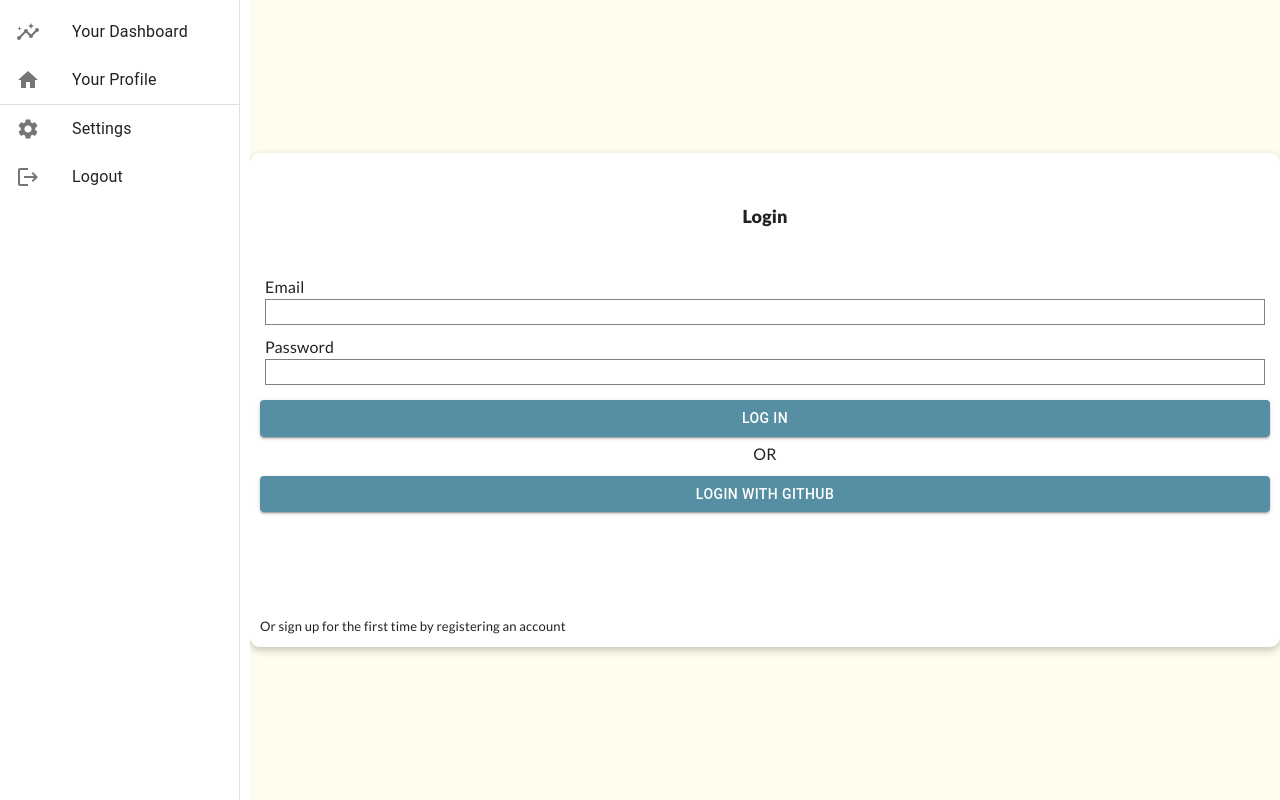
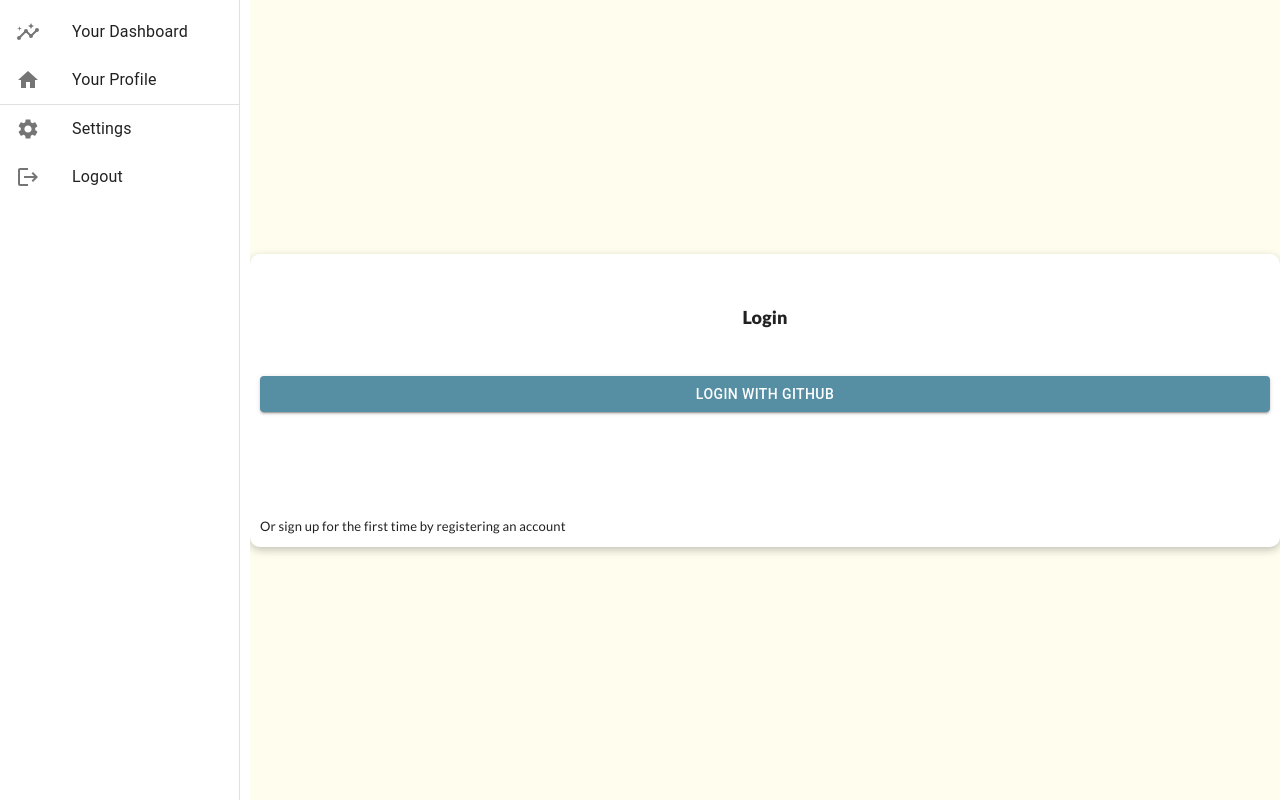
Before and after one commit to MariaIgonina/OnTrack, a React (Vite) app in the folder client/: page / in a window 1280 px wide. Built offline with nearby package versions, Linux system fonts and the light colour scheme.

Commit message:
refactored-login

```diff
--- /dev/null
+++ b/client/src/Components/GithubBtn.tsx
@@ -0,0 +1,28 @@
+import React, { useEffect, useState } from "react";
+import Button from "@mui/material/Button";
+
+const CLIENT_ID = "Iv1.0f2124a7d7aa9dee";
+
+type GithubBtnProps = {
+  text: string;
+};
+
+export default function GithubBtn({ text }: GithubBtnProps) {
+  function loginWithGitHub() {
+    window.location.assign(
+      "https://github.com/login/oauth/authorize?client_id=" + CLIENT_ID
+    );
+  }
+
+  return (
+    <Button
+      onClick={loginWithGitHub}
+      sx={{ backgroundColor: "#568EA3", margin: "5px" }}
+      variant="contained"
+      className="btn"
+      type="submit"
+    >
+      {text}
+    </Button>
+  );
+}
--- a/client/src/Components/RegisterModal.tsx
+++ b/client/src/Components/RegisterModal.tsx
@@ -1,13 +1,18 @@
-import React, { useEffect, useState } from "react";
+import React, { useState } from "react";
 import "./RegisterModal.css";
-import Button from "@mui/material/Button";
 import { useDispatch } from "react-redux";
 import { AppDispatch } from "../store/store";
 import { createRecruiter } from "../store/recruiterSlice";
 import { Recruiter, Applicant } from "../Interfaces";
 import { createApplicant } from "../store/applicantSlice";
+import GithubBtn from "./GithubBtn";
 
-export default function RegisterModal({ isOpen, setOpen }) {
+type RegisterModalProps = {
+  isOpen: boolean;
+  setOpen: (value: boolean) => void;
+};
+
+export default function RegisterModal({ isOpen, setOpen }: RegisterModalProps) {
   const [isUser, setisUser] = useState(false);
   const [isRecruiter, setisRecruiter] = useState(true);
 
@@ -90,7 +95,7 @@ export default function RegisterModal({ isOpen, setOpen }) {
     <div className="modal">
       <div className="modal-content">
         <form onSubmit={handleSubmit}>
-          <div className="textinput">
+          {/* <div className="textinput">
             <label className="label" htmlFor="email">
               Email
             </label>
@@ -107,7 +112,7 @@ export default function RegisterModal({ isOpen, setOpen }) {
               type="password"
               onChange={handleInputChange}
             ></input>
-          </div>
+          </div> */}
 
           <div className="checkbox">
             <input
@@ -136,14 +141,15 @@ export default function RegisterModal({ isOpen, setOpen }) {
             />
             <label htmlFor="recruiter">Recruiter</label>
           </div>
-          <Button
+          {/* <Button
             sx={{ backgroundColor: "#568ea3" }}
             variant="contained"
             className="btn"
             type="submit"
           >
             SIGN UP
-          </Button>
+          </Button> */}
+          <GithubBtn text={"Sign-up with Github"}></GithubBtn>
         </form>
       </div>
     </div>
--- a/client/src/Pages/LoginPage.tsx
+++ b/client/src/Pages/LoginPage.tsx
@@ -6,10 +6,10 @@ import { AppDispatch } from "../store/store";
 import "./Login.css";
 import { createApplicant } from "../store/applicantSlice";
 import { Applicant } from "../Interfaces";
-
-const CLIENT_ID = "Iv1.0f2124a7d7aa9dee";
+import GithubBtn from "../Components/GithubBtn";
 
 const LoginPage = () => {
+  const text = "Login with Github";
   const dispatch = useDispatch<AppDispatch>();
   const [render, setReRender] = useState(false);
   const [isOpen, setOpen] = useState(false);
@@ -18,49 +18,17 @@ const LoginPage = () => {
     setOpen(!isOpen);
   }
 
-  function loginWithGitHub() {
-    window.location.assign(
-      "https://github.com/login/oauth/authorize?client_id=" + CLIENT_ID
-    );
-  }
+  const queryString = window.location.search;
+  const urlParams = new URLSearchParams(queryString);
+  const codeParam = urlParams.get("code");
 
   function logoutFromGithub() {
     localStorage.removeItem("accessToken");
     setReRender(!render);
   }
 
-  useEffect(() => {
-    const queryString = window.location.search;
-    const urlParams = new URLSearchParams(queryString);
-    const codeParam = urlParams.get("code");
-    console.log(codeParam);
-
-    if (codeParam && localStorage.getItem("accessToken") === null) {
-      //this should got in API service file
-      async function getAccessToken() {
-        try {
-          await fetch(
-            "http://localhost:3000/getAccessToken?code=" + codeParam,
-            {
-              method: "GET",
-            }
-          )
-            .then((data) => {
-              return data.json();
-            })
-            .then(async (data) => {
-              console.log("data", data);
-              const userInfo = await fetch(
-                "http://localhost:3000/getUserData",
-                {
-                  headers: {
-                    Authorization: "Bearer " + data.access_token,
-                  },
-                }
-              ).then((data) => data.json());
   function extractUserData(userInfo: any) {
-                const { avatar_url, bio, email, html_url, node_id, name } =
-                  userInfo;
+    const { avatar_url, bio, email, html_url, node_id, name } = userInfo;
     return {
       picture: avatar_url,
       about: bio,
@@ -70,8 +38,23 @@ const LoginPage = () => {
       name,
     };
   }
+
+  async function getAccessToken() {
+    try {
+      await fetch("http://localhost:3000/getAccessToken?code=" + codeParam, {
+        method: "GET",
+      })
+        .then((data) => {
+          return data.json();
+        })
+        .then(async (data) => {
+          const userInfo = await fetch("http://localhost:3000/getUserData", {
+            headers: {
+              Method: "GET",
+              Authorization: "Bearer " + data.access_token,
+            },
+          }).then((data) => data.json());
           const newUser: Applicant = extractUserData(userInfo);
-              console.log(extractUserData(userInfo));
           dispatch(createApplicant(newUser));
           if (data.access_token) {
             localStorage.setItem("accessToken", data.access_token);
@@ -82,6 +65,9 @@ const LoginPage = () => {
       console.log("error", e);
     }
   }
+
+  useEffect(() => {
+    if (codeParam && localStorage.getItem("accessToken") === null) {
       getAccessToken();
     }
   }, []);
@@ -95,7 +81,7 @@ const LoginPage = () => {
             <>
               <h3 className="loggedin">You are logged in!</h3>
               <Button
-                sx={{ backgroundColor: "#568ea3" }}
+                sx={{ backgroundColor: "#568EA3" }}
                 variant="contained"
                 className="btn"
                 type="submit"
@@ -106,7 +92,7 @@ const LoginPage = () => {
             </>
           ) : (
             <>
-              <div className="textinput">
+              {/* <div className="textinput">
                 <label className="label" htmlFor="email">
                   Email
                 </label>
@@ -117,23 +103,17 @@ const LoginPage = () => {
                 <input name="Password" type="password"></input>
               </div>
               <Button
-                sx={{ backgroundColor: "#568ea3" }}
+                sx={{ backgroundColor: "#568EA3" }}
                 variant="contained"
                 className="btn"
                 type="submit"
               >
                 LOG IN
               </Button>
-              <p className="dividerText"> OR </p>
-              <Button
-                onClick={loginWithGitHub}
-                sx={{ backgroundColor: "#568ea3", margin: "5px" }}
-                variant="contained"
-                className="btn"
-                type="submit"
-              >
-                Login With GitHub
-              </Button>
+              <p className="dividerText"> OR </p> */}
+
+              <GithubBtn text={text}></GithubBtn>
+
               <div className="register">
                 <button className="smallbtn" onClick={handleRegisterModal}>
                   <p>Or sign up for the first time by registering an account</p>
```
Lines whose indentation alone changed are shown as unchanged.
